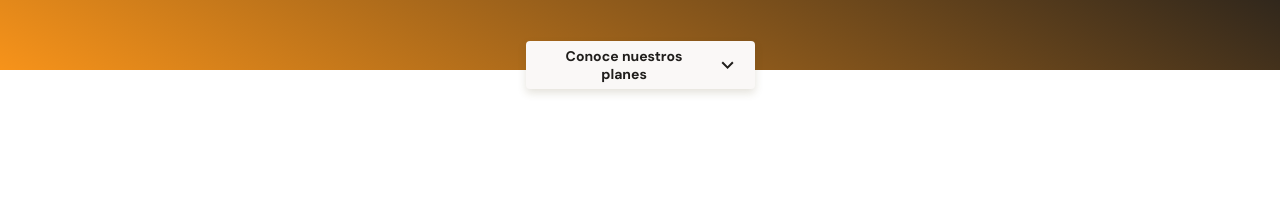
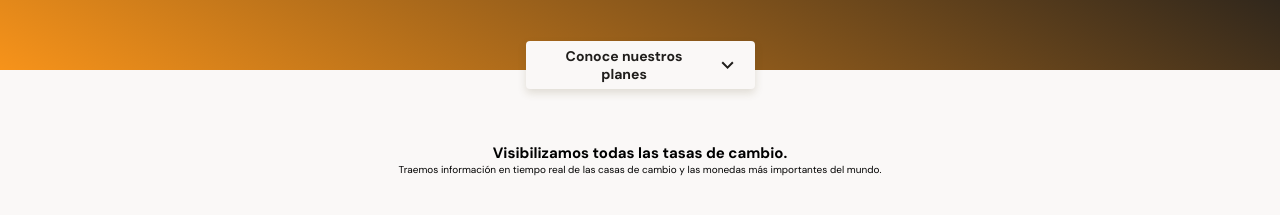
Before and after one commit to Jos017/proyectoMobileFirst, a plain HTML site: page index.html in a window 1280 px wide. Shown: the part 225-440 px from the top of the page. Drawn offline with Linux system fonts and the light colour scheme.

Commit message:
Add text and CSS to the First main section exchange

```diff
--- a/index.html
+++ b/index.html
@@ -22,8 +22,17 @@
         </div>
     </header>
     <main>
-        <section></section>
-        <section></section>
+        <section class="exchange">
+            <div class="exchange__image">
+                <img src="" alt="">
+            </div>
+            <div class="exchange__title">
+                <h2>Visibilizamos todas las tasas de cambio.</h2>
+                <p>Traemos información en tiempo real de las casas de cambio y las monedas más importantes del mundo.</p>
+            </div>
+            <div class="main__tables-container">
+
+            </div>
         <section></section>
         <section></section>
     </main>
--- a/style.css
+++ b/style.css
@@ -91,3 +91,21 @@ header img {
     width: 24px;
     height: 24px;
 }
+main {
+    width: 100%;
+    min-width: 320px;
+    height: auto;
+    background-color: var(--off-white);
+}
+.exchange {
+    width: 100%;
+    height: auto;
+    padding: 60px 0;
+    text-align: center;
+}
+.exchange__title {
+    width: 90%;
+    min-width: 288px;
+    max-width: 900px;
+    margin: 0 auto;
+}
```
